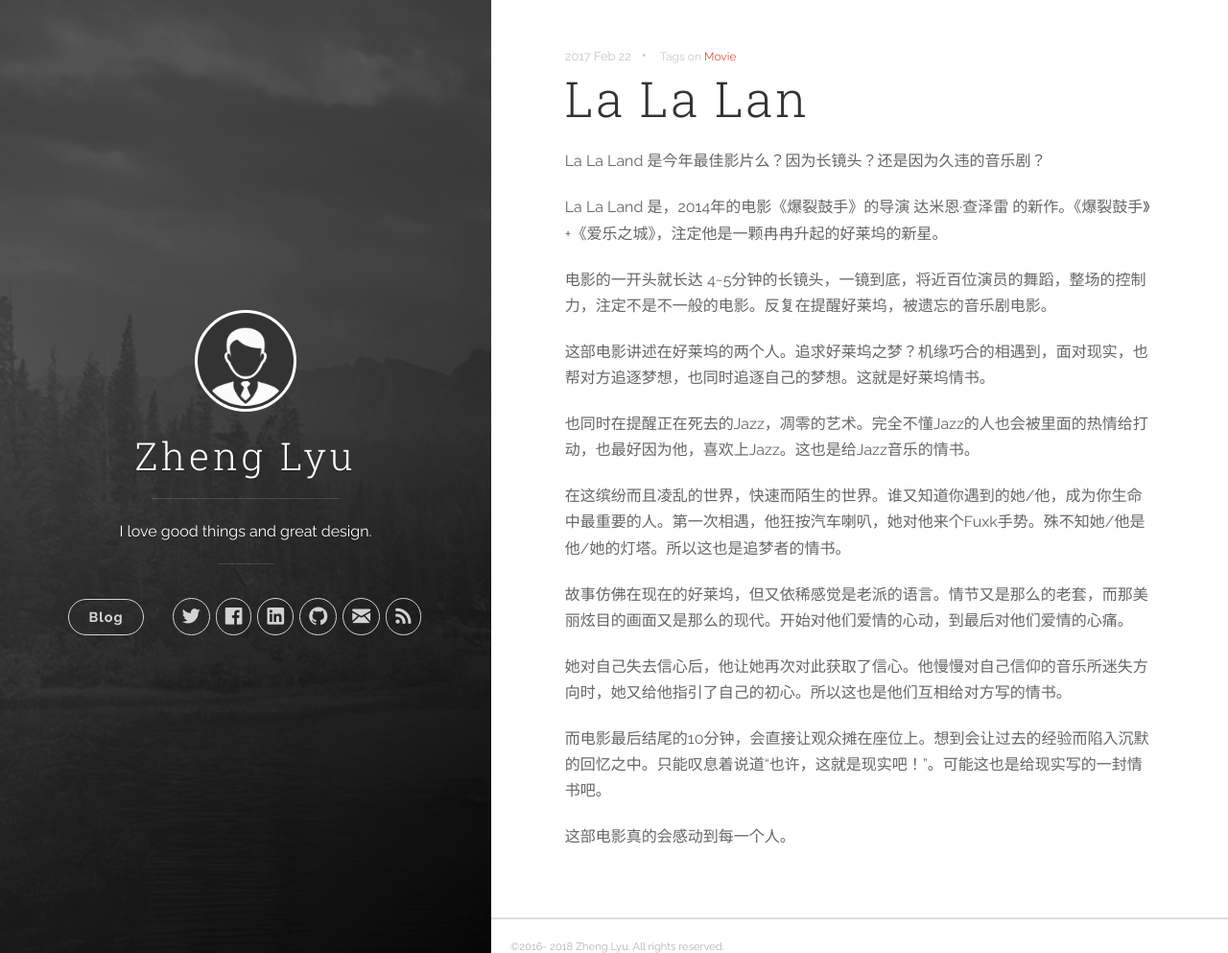
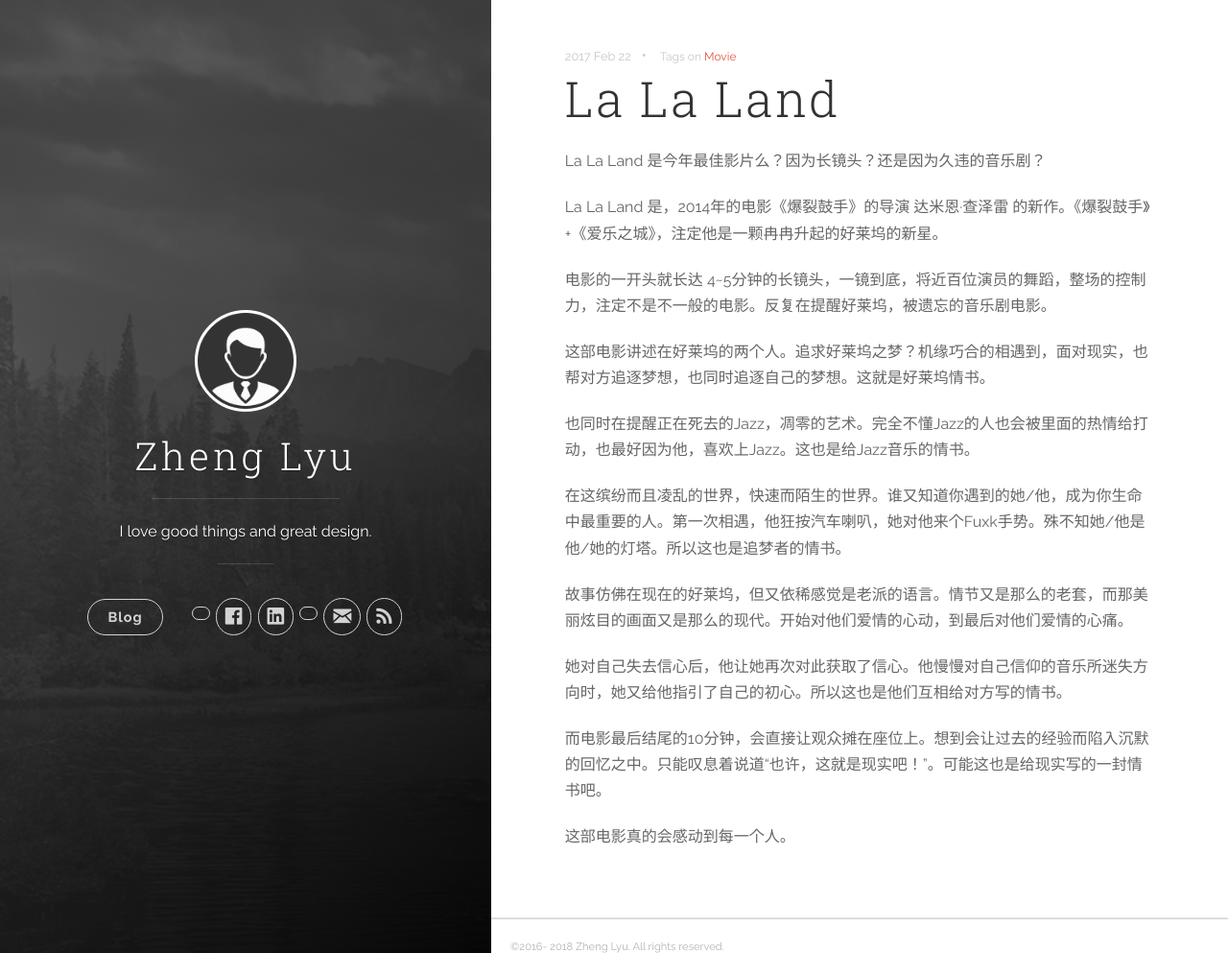
Before and after one commit to zhenglyu-test/zhenglyu-test.github.io, a Jekyll site: the page built from _posts/2017-02-22-movie-lalaland.markdown, in a window 1280 px wide and 993 px high. Shown: the whole window at 96% size. Built offline with Jekyll 4.4.1, drawn with Linux system fonts in a browser that asks for light colours.

Commit message:
fix icon
fix icon

```diff
--- a/_includes/header.html
+++ b/_includes/header.html
@@ -30,8 +30,8 @@
             {% if site.author.twitter_username %}
               <!-- Twitter -->
               <li class="navigation__item">
-                <a href="http://twitter.com/{{ site.author.twitter_username }}" title="@{{ site.author.twitter_username }} on Twitter" target="_blank">
-                  <i class="icon icon-social-twitter"></i>
+                <a href="http://instagram.com/{{ site.author.twitter_username }}" title="@{{ site.author.twitter_username }} on Twitter" target="_blank">
+                  <i class="icon icon-social-instagram-filled"></i>
                   <span class="label">Twitter</span>
                 </a>
               </li>
@@ -61,7 +61,7 @@
               <!-- GitHub -->
               <li class="navigation__item">
                 <a href="https://www.github.com/{{ site.author.github_username }}" title="{{ site.author.github_username }} on GitHub" target="_blank">
-                  <i class="icon icon-social-github"></i>
+                  <i class="icon icon-social-sina-weibo"></i>
                   <span class="label">GitHub</span>
                 </a>
               </li>
--- a/_posts/2017-02-22-movie-lalaland.markdown
+++ b/_posts/2017-02-22-movie-lalaland.markdown
@@ -1,5 +1,5 @@
 ---
-title:  "La La Lan"
+title:  "La La Land"
 date:   2017-02-22 15:06:23
 categories: [Movie]
 tags: [Movie]
```
Also changed, not shown: images/profile.png (deleted).
